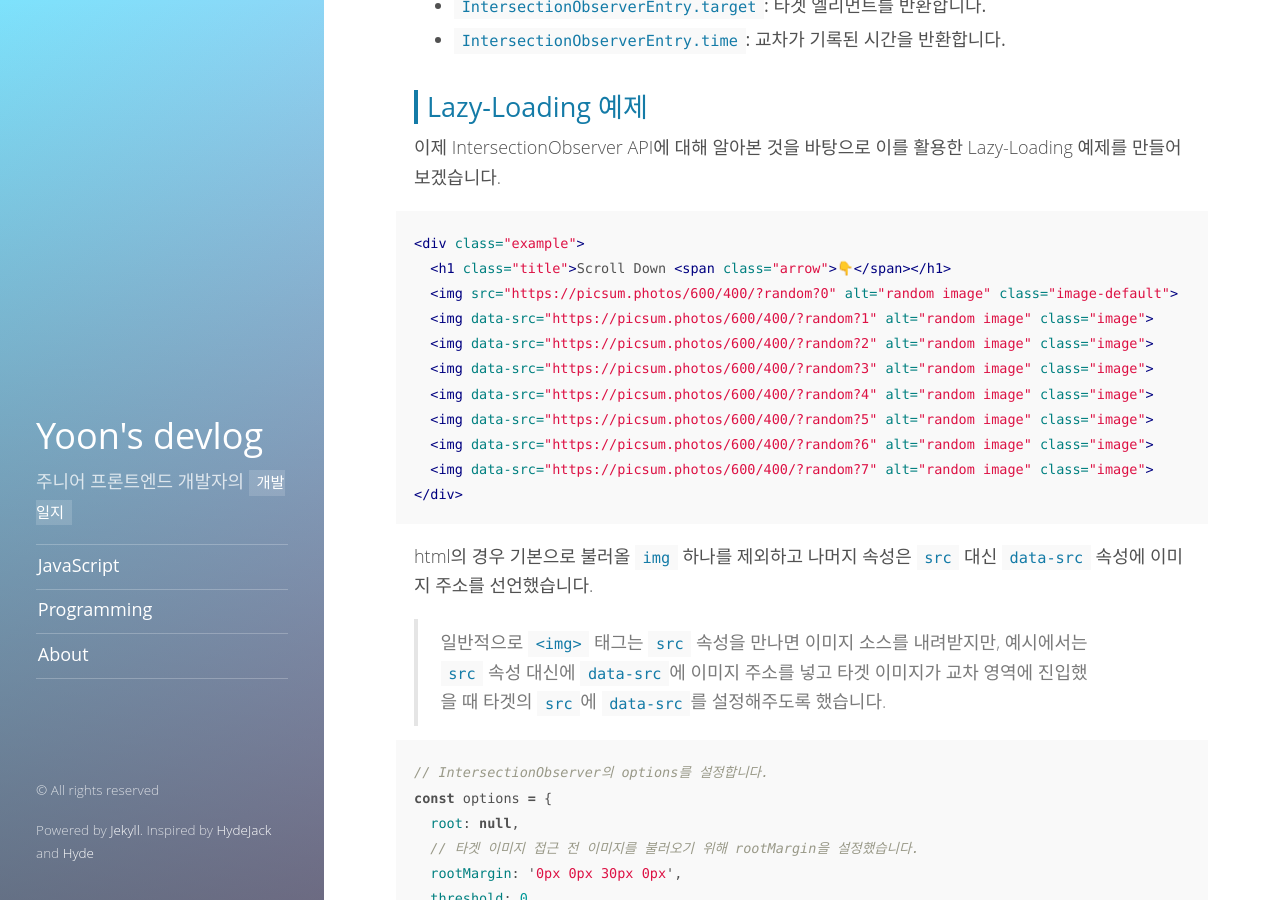
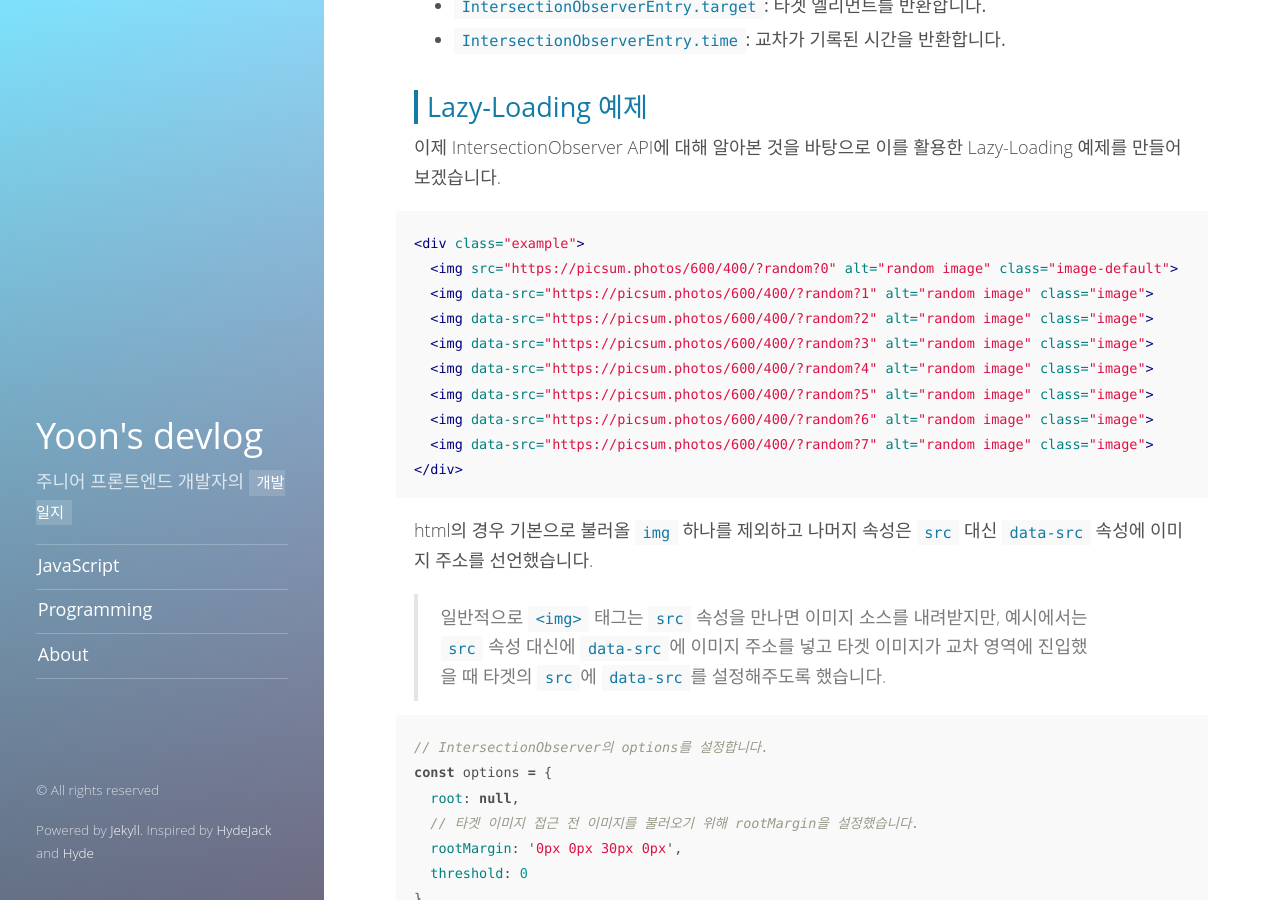
Before and after one commit to hyeyoon/blog, a Jekyll site: the page built from _posts/2019-01-09-intersectionobserver-tutorial.md, in a window 1280 px wide and 900 px high, scrolled down 9451 px. Built offline with Jekyll 4.4.1, drawn with Linux system fonts in a browser that asks for light colours; some web fonts are replaced; comment, search, counter and statistics services are not loaded.

Commit message:
Modify post

````diff
--- a/_posts/2019-01-09-intersectionobserver-tutorial.md
+++ b/_posts/2019-01-09-intersectionobserver-tutorial.md
@@ -192,7 +192,6 @@ const io = new IntersectionObserver((entries, observer) => {
 
 ```html
 <div class="example">
-  <h1 class="title">Scroll Down <span class="arrow">👇</span></h1>
   <img src="https://picsum.photos/600/400/?random?0" alt="random image" class="image-default">
   <img data-src="https://picsum.photos/600/400/?random?1" alt="random image" class="image">
   <img data-src="https://picsum.photos/600/400/?random?2" alt="random image" class="image">
````
